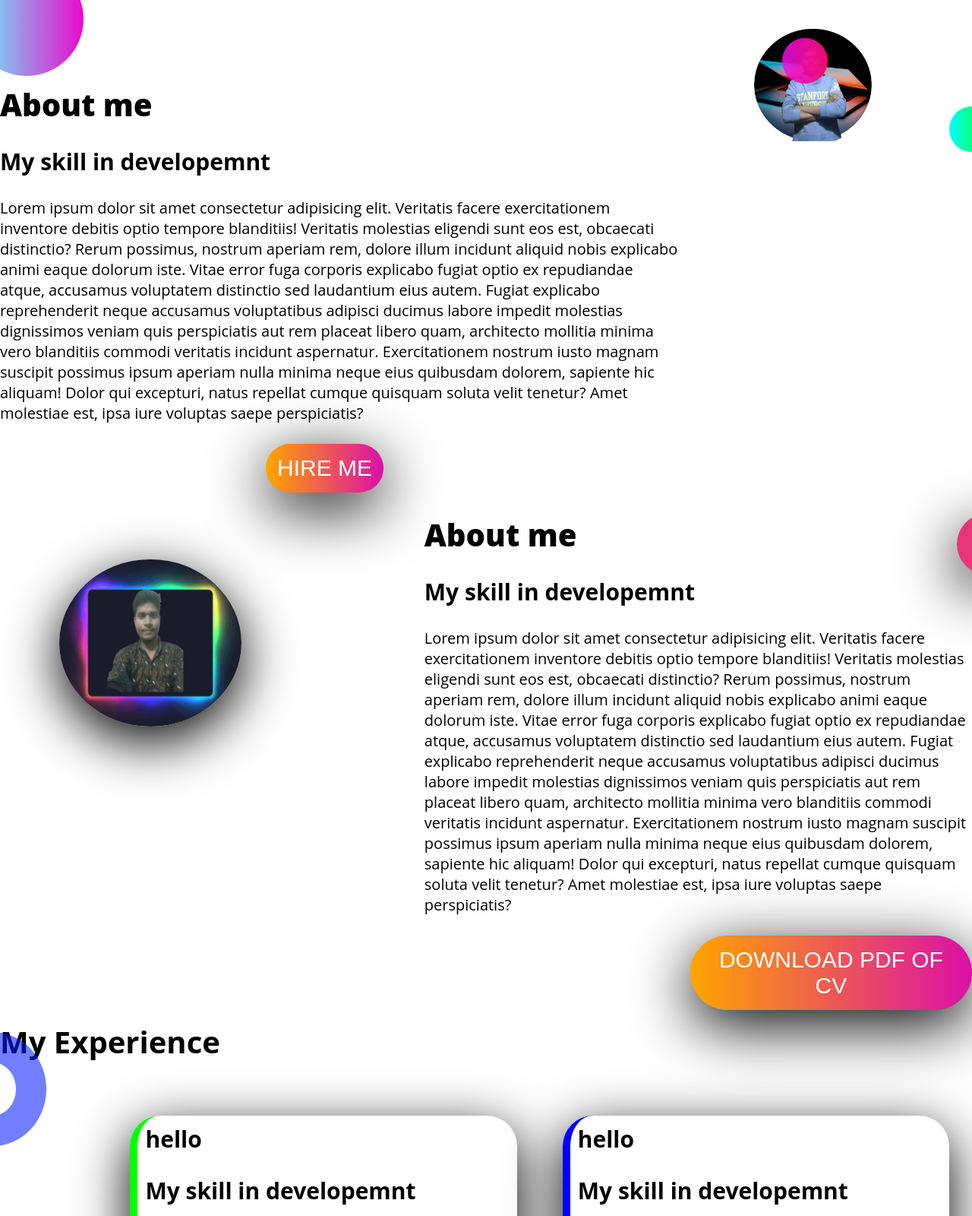
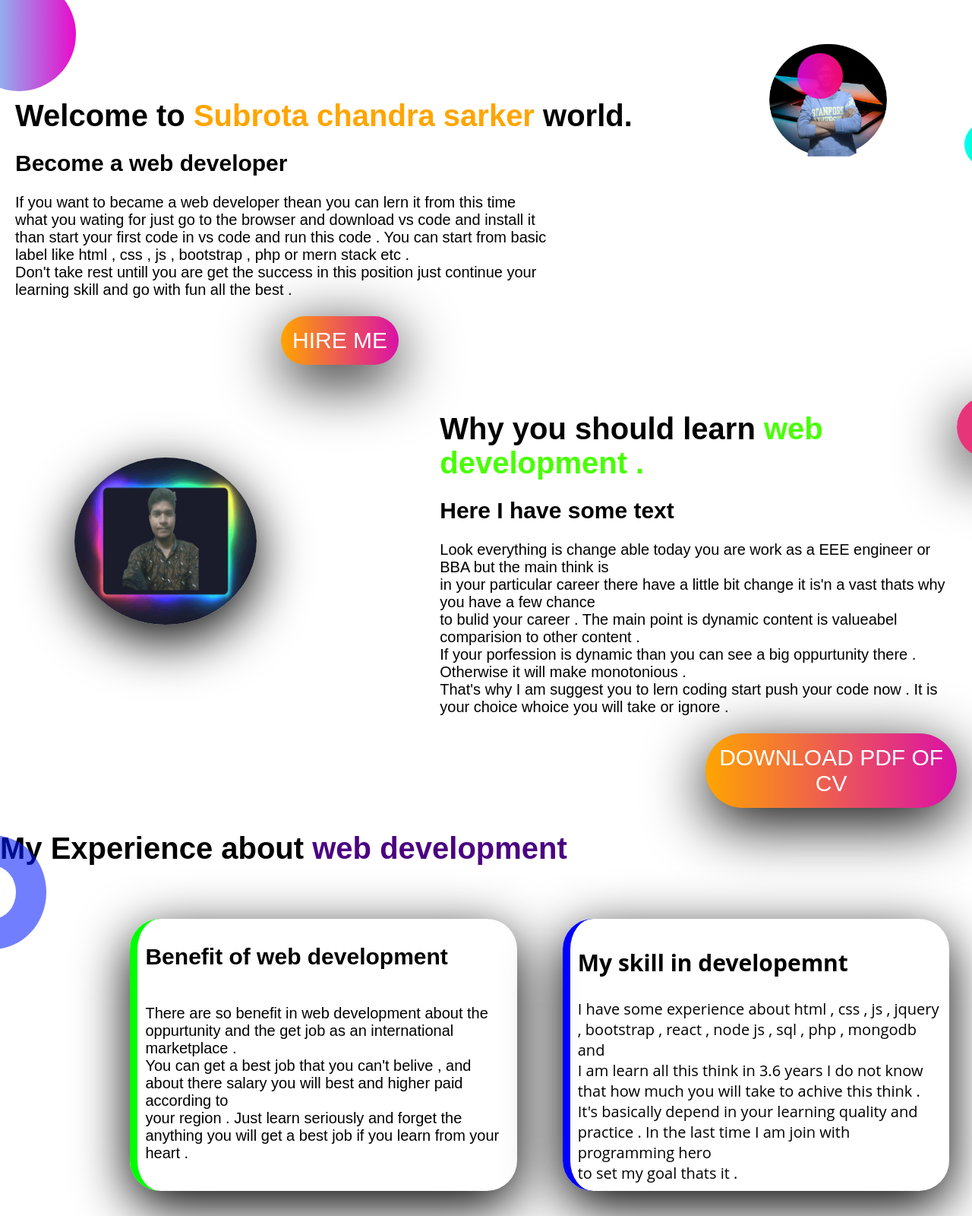
Before and after one commit to subrota22/portfolio-page, a plain HTML site: page index.html in a window 1280 px wide. Shown: the top 1600 px of the page at 76% size. Drawn offline with Linux system fonts and the light colour scheme; a web font is replaced by a local one.

Commit message:
add my files

```diff
--- a/index.html
+++ b/index.html
@@ -4,6 +4,7 @@
     <!--Google font family-->
     <link rel="preconnect" href="https://fonts.googleapis.com">
     <link rel="preconnect" href="https://fonts.gstatic.com" crossorigin>
+    <link href="https://fonts.googleapis.com/css2?family=Finlandica:ital,wght@1,600&family=Poppins:wght@300&display=swap" rel="stylesheet">
     <!--css link-->
 <link rel="preconnect" href="https://fonts.gstatic.com" crossorigin>
     <link rel="stylesheet" href="style.css"/>
@@ -19,15 +20,22 @@
         <!---------- Header start from here ----------->
 <div class="header">
     <div class="left-div">
-    <div class="circle"></div>
+    <div class="circle"> Protfolio </div>
     <div class="circle2"></div>
     <div class="circle3"></div>
- <b style="font-size: 4rem; font-weight: 800;"> About me </b>
+ <b style="font-size: 4rem; font-weight: 800;"> Welcome to <span class="text"> Subrota chandra sarker  </span> world.</b>
  <br>
  <br>
- <h2> My skill in developemnt</h2>
+ <h2> Become a web developer </h2>
  <br>
- <p>Lorem ipsum dolor sit amet consectetur adipisicing elit. Veritatis facere exercitationem inventore debitis optio tempore blanditiis! Veritatis molestias eligendi sunt eos est, obcaecati distinctio? Rerum possimus, nostrum aperiam rem, dolore illum incidunt aliquid nobis explicabo animi eaque dolorum iste. Vitae error fuga corporis explicabo fugiat optio ex repudiandae atque, accusamus voluptatem distinctio sed laudantium eius autem. Fugiat explicabo reprehenderit neque accusamus voluptatibus adipisci ducimus labore impedit molestias dignissimos veniam quis perspiciatis aut rem placeat libero quam, architecto mollitia minima vero blanditiis commodi veritatis incidunt aspernatur. Exercitationem nostrum iusto magnam suscipit possimus ipsum aperiam nulla minima neque eius quibusdam dolorem, sapiente hic aliquam! Dolor qui excepturi, natus repellat cumque quisquam soluta velit tenetur? Amet molestiae est, ipsa iure voluptas saepe perspiciatis?</p>
+ <p> If you want to became a web developer thean you can lern it from this time <br>
+     what you wating for just go to the browser and download vs code and install it
+  <br>  than start your first code in vs code and run this code . You can start from basic <br>
+     label like html , css , js , bootstrap , php or mern stack etc .  <br>
+    Don't take rest untill you are get the success in this position just continue your <br>
+     learning skill and go with fun  all the best .
+
+ </p>
  <br>
  <button> <a target="_blank" href="https://www.linkedin.com/in/subrota-chandra-sarker-0ab661224/" > Hire me </a> </button>
  <br>
@@ -49,14 +57,21 @@
 
       </div>
             <div class="right-div">
-                <b style="font-size: 4rem; font-weight: 800;"> About me </b>
+                <b style="font-size: 4rem; font-weight: 800;"> Why you should learn <span style="color: rgb(72, 255, 0) ;"> web development .</span> </b>
                 <br>
                 <br>
-                <h2> My skill in developemnt</h2>
+                <h2> Here I have some text </h2>
                 <br>
-                <p>Lorem ipsum dolor sit amet consectetur adipisicing elit. Veritatis facere exercitationem inventore debitis optio tempore blanditiis! Veritatis molestias eligendi sunt eos est, obcaecati distinctio? Rerum possimus, nostrum aperiam rem, dolore illum incidunt aliquid nobis explicabo animi eaque dolorum iste. Vitae error fuga corporis explicabo fugiat optio ex repudiandae atque, accusamus voluptatem distinctio sed laudantium eius autem. Fugiat explicabo reprehenderit neque accusamus voluptatibus adipisci ducimus labore impedit molestias dignissimos veniam quis perspiciatis aut rem placeat libero quam, architecto mollitia minima vero blanditiis commodi veritatis incidunt aspernatur. Exercitationem nostrum iusto magnam suscipit possimus ipsum aperiam nulla minima neque eius quibusdam dolorem, sapiente hic aliquam! Dolor qui excepturi, natus repellat cumque quisquam soluta velit tenetur? Amet molestiae est, ipsa iure voluptas saepe perspiciatis?</p>
+                <p>
+                    Look everything is change able today you are work as a EEE engineer or BBA but the main think is <br>
+                    in your particular career there  have a little bit change it is'n a vast thats why you have a few chance <br>
+                    to bulid your career . The main point is dynamic content is valueabel comparision to  other content . <br>
+                    If your porfession is dynamic than you can see a big oppurtunity there . Otherwise it will make monotonious . <br>
+                    That's why I am suggest you to lern coding start push your code now . It is your choice whoice you will take or ignore .  <br>
+
+                </p>
                <br>
-               <button download> <a href="#" target="_blank"> Download pdf of cv </a></button>
+               <button download> <a href="image/mypdf.pdf" target="_blank"> Download pdf of cv </a></button>
                <br>
             </div>
         </div>
@@ -64,27 +79,34 @@
     </main>
     <footer>
  <br>
-<head> <b style="font-size: 4rem ;">My  Experience  </b>  </head>
+<head> <b style="font-size: 4rem ;">My  Experience about <span style="color: indigo ;"> web development</span>   </b>  </head>
 <br>
          <!---------- Footer start from here ----------->
 <div class="footer">
 <div class="sideImage2"></div>
-    <br><br>
+<br><br>
  <div class="left-div">
-<h2> hello</h2>
 <br>
-<h2> My skill in developemnt</h2>
+<h2>  Benefit of web development </h2>
 <br>
 <br>
-<p>Lorem ipsum dolor sit amet consectetur, adipisicing elit. Aliquid quia distinctio dicta, iure blanditiis fugiat minus itaque sed facere iste, quasi rerum sequi quibusdam deserunt, dolorem optio quisquam magnam vel voluptates eaque harum officiis at veritatis! Sequi numquam maxime, aliquid saepe, labore molestiae quae in atque at cum, sed totam? Dolorem quibusdam ullam reiciendis nostrum quia consequuntur et iusto nobis eum est. Ea dolores adipisci sunt quia architecto facilis maiores voluptatem mollitia saepe ad, fugit fuga incidunt dolorem.</p>
-    </div>
+<p>
+    There are so benefit in web development about the oppurtunity and the get job as an international marketplace  . <br>
+    You can get a best job that you can't belive  , and about there salary you will best and higher paid according to <br>
+    your region . Just learn seriously and forget the anything you will get a best job if you learn from your heart .
+</p>
+</div>
 
     <div class="right-div">
-        <h2> hello</h2>
         <br>
         <h2> My skill in developemnt</h2>
         <br>
-        <p>Lorem ipsum dolor sit amet consectetur, adipisicing elit. Aliquid quia distinctio dicta, iure blanditiis fugiat minus itaque sed facere iste, quasi rerum sequi quibusdam deserunt, dolorem optio quisquam magnam vel voluptates eaque harum officiis at veritatis! Sequi numquam maxime, aliquid saepe, labore molestiae quae in atque at cum, sed totam? Dolorem quibusdam ullam reiciendis nostrum quia consequuntur et iusto nobis eum est. Ea dolores adipisci sunt quia architecto facilis maiores voluptatem mollitia saepe ad, fugit fuga incidunt dolorem.</p>
+     <p>
+        I have some experience about html , css , js , jquery , bootstrap  , react , node js , sql , php , mongodb and <br>
+        I am learn all this think in 3.6 years I do not know that how much you will take to achive this think . <br>
+        It's basically depend in your learning quality and practice . In the last time I am join with programming hero <br>
+        to set my goal thats it .
+     </p>
     </div>
 </div>
          <!---------- Footer end from here ----------->
--- a/style.css
+++ b/style.css
@@ -1,20 +1,20 @@
 *{box-sizing: border-box; padding: 0%; margin: 0%;}
 :root{--background-color:black; --font-size: 2rem; --color: white;}
-body{font-family: 'Open Sans', sans-serif;}
+body{font-family: 'Finlandica', sans-serif;}
 /*-------------- Header div start from here ------------*/
 .header{display: flex; width: 100%;}
 .header > .left-div{width: 70%; font-size: 2rem; margin-top: 3rem;}
 .header > .right-div{width: 30%;}
 .header > .right-div > .head-image{height: 25rem; width: 34rem;}
-.circle{height: 15rem; width: 15rem; border-radius: 50%; background-image: linear-gradient(to left , rgba(233, 6, 203, 0.986) , rgba(0, 255, 255, 0.6)); margin-top: -8rem; margin-left: -4rem;}
-.circle2{height: 6rem; width: 6rem; border-radius: 50%; background-image: linear-gradient(to left , rgb(21, 255, 0) , cyan);transform: translateX(125rem); margin-top: 4rem;}
+.circle{height: 15rem; width: 15rem; border-radius: 50%; background-image: linear-gradient(to left , rgba(233, 6, 203, 0.986) , rgba(0, 255, 255, 0.6)); margin-top: -8rem; margin-left: -7rem; text-align: center; color: white;}
+.circle2{height: 6rem; width: 6rem; border-radius: 50%; background-image: linear-gradient(to left , rgb(21, 255, 0) , cyan);transform: translateX(125rem); margin-top: 4rem; }
 .circle3{height: 6rem; width: 6rem; border-radius: 50%; background-image: linear-gradient(to left , rgb(240, 11, 106) , rgba(240, 12, 240, 0.836));transform: translateX(103rem); margin-top: -15rem;}
 /*-------------- Header div end from here ------------*/
 
 /*-------------- Main div start from here ------------*/
 .main{display: flex; width: 100%;}
-.left-div{width: 40%; margin-top: 6rem;}
-.right-div{width: 60%; font-size: 2rem; }
+.left-div{width: 40%; margin-top: 6rem; padding: 2rem;}
+.right-div{width: 60%; font-size: 2rem; padding: 2rem;}
 .main> .left-div > .head-image{height: 22rem; width: 24rem; border-radius: 50%; box-shadow: 0 2rem 7rem black;}
 .sideImage{height: 8rem; width:8em; border-radius: 50%; border: 2.4rem solid rgba(226, 3, 89, 0.8) ; transform: translateX(126rem); box-shadow: 0rem 2rem 8rem black;}
 /*-------------- Main div end from here ------------*/
@@ -31,10 +31,11 @@ body{font-family: 'Open Sans', sans-serif;}
 
 button{background-image: linear-gradient(to right , orange , rgb(218, 16, 167)); padding:1.5rem; border: none; border-radius: 6rem;
 text-align: center; color: white; font-size: 3rem; margin-left: 35rem; text-transform: uppercase; box-shadow: 0 2rem 8rem rgb(4, 5, 4);
+font-family: 'Finlandica', sans-serif;
 }
 a{text-decoration: none; color: white;}
 button:hover{cursor: pointer; background-color: white; color: lime; transition-duration: 1s;}
-
+.text{color: orange;}
 /*----------- RWD START FROM HERE ------------*/
 html{font-size: 62.5%;}
 @media all and (max-width:1200px) { html{font-size: 62.5%;}}
```
Also changed, not shown: 1 other file.
